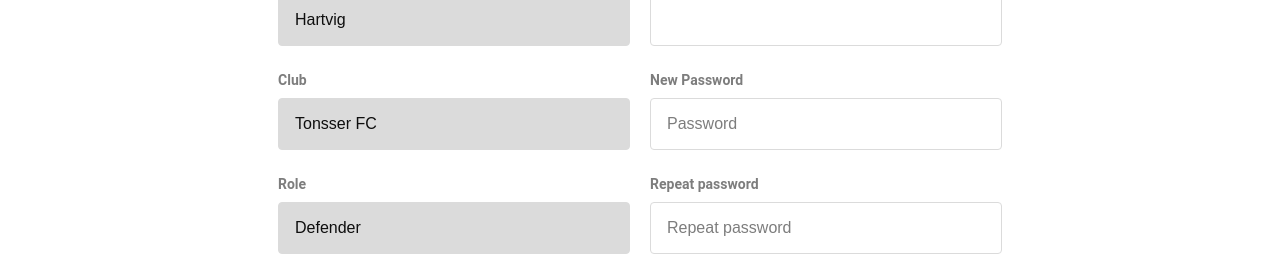
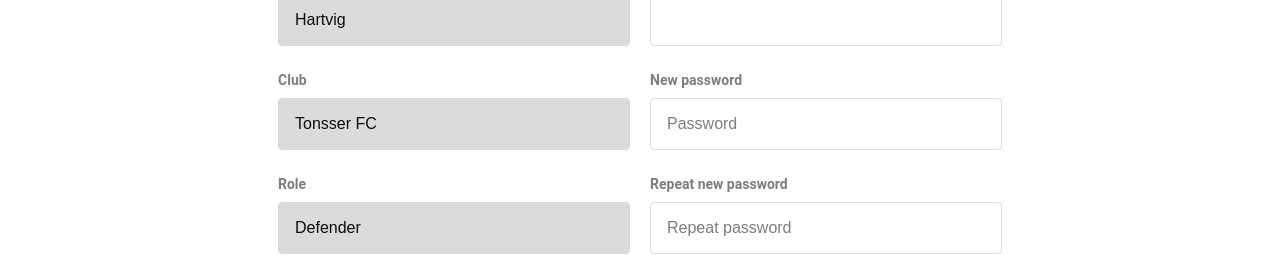
Before and after one commit to ruanha/tonsser, a React (Create React App) app: page / in a window 1280 px wide. Shown: the part 370-625 px from the top of the page. Built offline with nearby package versions, Linux system fonts and the light colour scheme.

Commit message:
fix labels

```diff
--- a/src/components/Profile.tsx
+++ b/src/components/Profile.tsx
@@ -142,7 +142,7 @@ export default function Profile({ profile }: { profile: any }) {
             setForm({ ...form, bio: event.target.value });
           }}
         ></textarea>
-        <label htmlFor="password">New Password</label>
+        <label htmlFor="password">New password</label>
         <input
           type="password"
           name="password"
@@ -157,7 +157,7 @@ export default function Profile({ profile }: { profile: any }) {
         {passwordError && (
           <p className={styles.errorMessage}>{passwordError}</p>
         )}
-        <label htmlFor="repeat-password">Repeat password</label>
+        <label htmlFor="repeat-password">Repeat new password</label>
         <input
           type="password"
           name="repat-password"
```
